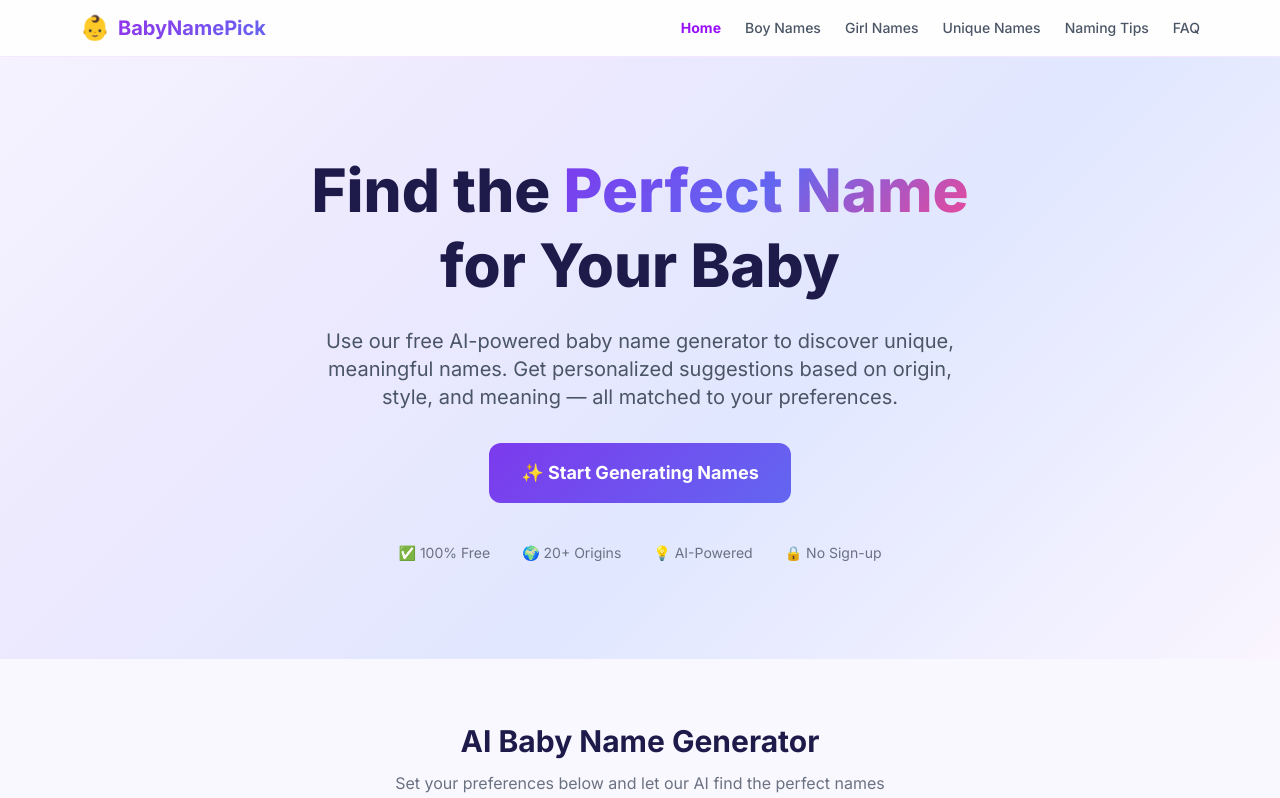
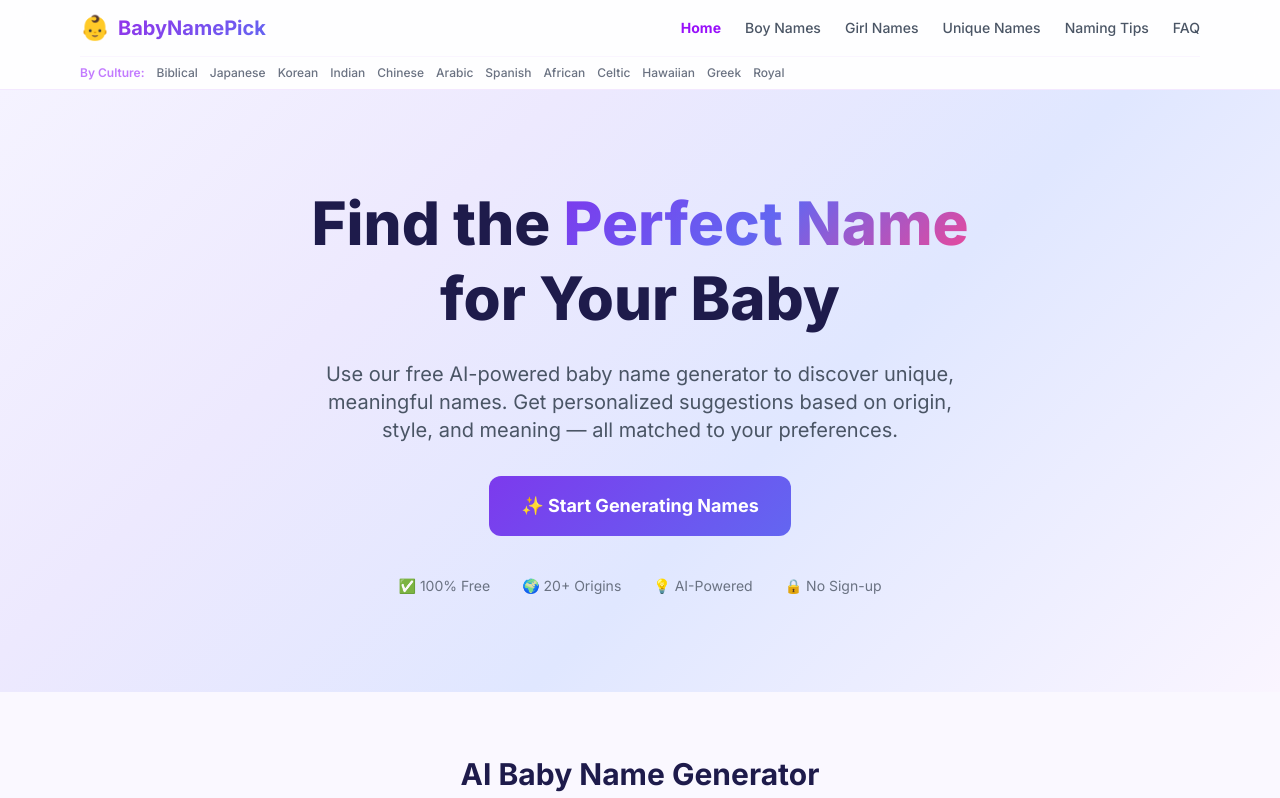
Before and after one commit to lessonyun/babynamepick, a Next.js app: page / in a window 1280 px wide. Shown: the top 798 px of the page. Built offline with nearby package versions, Linux system fonts and the light colour scheme.

Commit message:
Add culture navigation and browse section to homepage

```diff
--- a/src/app/page.tsx
+++ b/src/app/page.tsx
@@ -7,6 +7,49 @@ const nameStyles = [
   { title: "Nature-Inspired", emoji: "🌿", desc: "Beautiful names drawn from the natural world", examples: "River, Aurora, Jasper, Willow" },
   { title: "Biblical & Spiritual", emoji: "📖", desc: "Names with deep religious and spiritual roots", examples: "Ezra, Naomi, Gabriel, Ruth" },
   { title: "Royal & Noble", emoji: "👑", desc: "Regal names fit for kings and queens", examples: "Victoria, Frederick, Adelaide, Edmund" },
+];
+
+const cultureStyles = [
+  { title: "Japanese Names", emoji: "🇯🇵", desc: "Elegant names with poetic kanji meanings", href: "/japanese-names" },
+  { title: "Korean Names", emoji: "🇰🇷", desc: "Beautiful names with rich cultural heritage", href: "/korean-names" },
+  { title: "Chinese Names", emoji: "🇨🇳", desc: "Meaningful names rooted in ancient tradition", href: "/chinese-names" },
+  { title: "Indian Names", emoji: "🇮🇳", desc: "Melodic names from Sanskrit and regional traditions", href: "/indian-names" },
+  { title: "Arabic Names", emoji: "🕌", desc: "Lyrical names with deep spiritual significance", href: "/arabic-names" },
+  { title: "Spanish Names", emoji: "🇪🇸", desc: "Passionate names from Hispanic heritage", href: "/spanish-names" },
+  { title: "African Names", emoji: "🌍", desc: "Vibrant names celebrating African heritage", href: "/african-names" },
+  { title: "Celtic Names", emoji: "☘️", desc: "Mystical names from Irish and Scottish tradition", href: "/celtic-names" },
+  { title: "Hawaiian Names", emoji: "🌺", desc: "Tropical names celebrating island spirit", href: "/hawaiian-names" },
+  { title: "Greek Names", emoji: "🏛️", desc: "Timeless names from ancient mythology", href: "/greek-names" },
+];
+
+const cultureNavLinks = [
+  { label: "Biblical", href: "/biblical-names" },
+  { label: "Japanese", href: "/japanese-names" },
+  { label: "Korean", href: "/korean-names" },
+  { label: "Indian", href: "/indian-names" },
+  { label: "Chinese", href: "/chinese-names" },
+  { label: "Arabic", href: "/arabic-names" },
+  { label: "Spanish", href: "/spanish-names" },
+  { label: "African", href: "/african-names" },
+  { label: "Celtic", href: "/celtic-names" },
+  { label: "Hawaiian", href: "/hawaiian-names" },
+  { label: "Greek", href: "/greek-names" },
+  { label: "Royal", href: "/royal-names" },
+];
+
+const browseCultures = [
+  { label: "Biblical Names", emoji: "📖", href: "/biblical-names" },
+  { label: "Japanese Names", emoji: "🇯🇵", href: "/japanese-names" },
+  { label: "Korean Names", emoji: "🇰🇷", href: "/korean-names" },
+  { label: "Indian Names", emoji: "🇮🇳", href: "/indian-names" },
+  { label: "Chinese Names", emoji: "🇨🇳", href: "/chinese-names" },
+  { label: "Arabic Names", emoji: "🕌", href: "/arabic-names" },
+  { label: "Spanish Names", emoji: "🇪🇸", href: "/spanish-names" },
+  { label: "African Names", emoji: "🌍", href: "/african-names" },
+  { label: "Celtic Names", emoji: "☘️", href: "/celtic-names" },
+  { label: "Hawaiian Names", emoji: "🌺", href: "/hawaiian-names" },
+  { label: "Greek Names", emoji: "🏛️", href: "/greek-names" },
+  { label: "Royal Names", emoji: "👑", href: "/royal-names" },
 ];
 
 const faqs = [
@@ -45,7 +88,8 @@ export default function Home() {
     <main className="min-h-screen">
       {/* Header */}
       <header className="sticky top-0 z-50 bg-white/80 backdrop-blur-md border-b border-purple-100">
-        <div className="max-w-6xl mx-auto px-4 py-3 flex items-center justify-between">
+        <div className="max-w-6xl mx-auto px-4">
+          <div className="py-3 flex items-center justify-between">
             <a href="/" className="flex items-center gap-2">
               <span className="text-2xl">👶</span>
               <span className="text-xl font-bold" style={{background:"linear-gradient(135deg,#9333ea,#6366f1)",WebkitBackgroundClip:"text",WebkitTextFillColor:"transparent"}}>BabyNamePick</span>
@@ -58,6 +102,15 @@ export default function Home() {
               <a href="#tips" className="hover:text-purple-600 transition-colors">Naming Tips</a>
               <a href="#faq" className="hover:text-purple-600 transition-colors">FAQ</a>
             </nav>
+          </div>
+          <div className="hidden md:flex items-center gap-3 pb-2 border-t border-purple-50 pt-2 flex-wrap">
+            <span className="text-xs font-semibold text-purple-400 shrink-0">By Culture:</span>
+            {cultureNavLinks.map((link) => (
+              <a key={link.href} href={link.href} className="text-xs font-medium text-gray-500 hover:text-purple-600 transition-colors">
+                {link.label}
+              </a>
+            ))}
+          </div>
         </div>
       </header>
 
@@ -147,6 +200,18 @@ export default function Home() {
               </div>
             ))}
           </div>
+
+          <h3 className="text-2xl font-bold text-center mt-14 mb-3">Explore by Culture</h3>
+          <p className="text-gray-500 text-center mb-8">Discover names from cultures around the world</p>
+          <div className="grid grid-cols-1 md:grid-cols-2 lg:grid-cols-3 gap-5">
+            {cultureStyles.map((s, i) => (
+              <a key={i} href={s.href} className="bg-white rounded-xl p-6 border border-gray-100 shadow-sm hover:shadow-md hover:border-purple-200 transition-all group">
+                <div className="text-3xl mb-3">{s.emoji}</div>
+                <h3 className="text-lg font-bold text-gray-800 mb-2 group-hover:text-purple-600 transition-colors">{s.title}</h3>
+                <p className="text-sm text-gray-500">{s.desc}</p>
+              </a>
+            ))}
+          </div>
         </div>
       </section>
 
@@ -207,8 +272,28 @@ export default function Home() {
         </div>
       </section>
 
+      {/* Browse by Culture */}
+      <section className="py-16 px-4" id="browse-culture">
+        <div className="max-w-6xl mx-auto">
+          <h2 className="text-3xl font-bold text-center mb-3">Browse Names by Culture</h2>
+          <p className="text-gray-500 text-center mb-10">Explore our dedicated pages for names from cultures around the world</p>
+          <div className="grid grid-cols-2 md:grid-cols-3 lg:grid-cols-4 gap-4">
+            {browseCultures.map((culture) => (
+              <a
+                key={culture.href}
+                href={culture.href}
+                className="flex items-center gap-3 p-4 rounded-xl bg-purple-50 border border-purple-100 hover:bg-purple-100 hover:border-purple-300 transition-colors group"
+              >
+                <span className="text-2xl">{culture.emoji}</span>
+                <span className="font-semibold text-gray-700 group-hover:text-purple-700 transition-colors text-sm">{culture.label}</span>
+              </a>
+            ))}
+          </div>
+        </div>
+      </section>
+
       {/* FAQ */}
-      <section className="py-16 px-4" id="faq">
+      <section className="py-16 px-4 bg-white" id="faq">
         <div className="max-w-3xl mx-auto">
           <h2 className="text-3xl font-bold text-center mb-10">Frequently Asked Questions</h2>
           <div className="space-y-4">
```
Lines whose indentation alone changed are shown as unchanged.
